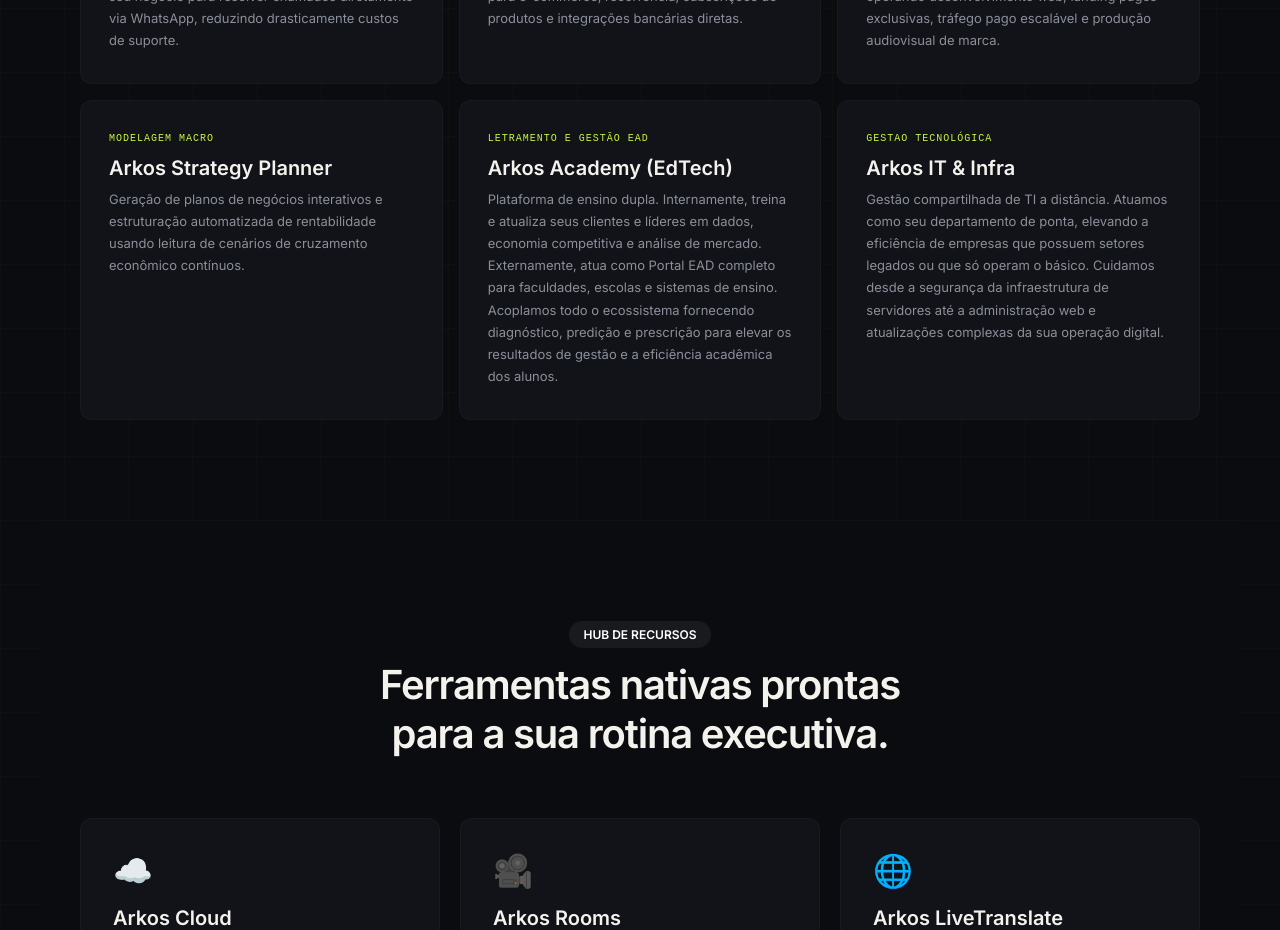
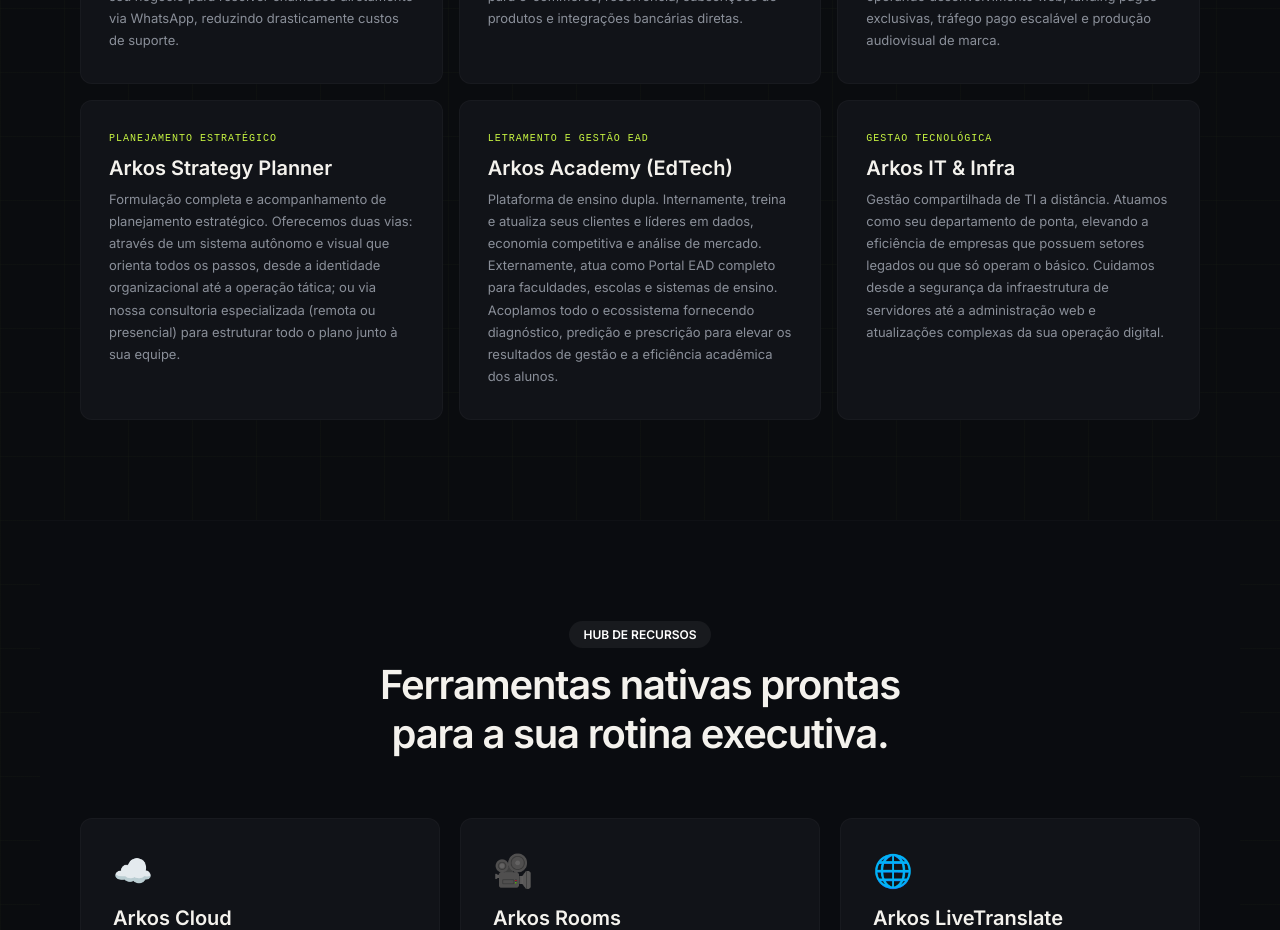
Before and after one commit to Renatoassis86/gestaocontratos, a Next.js app: page / in a window 1280 px wide. Shown: the part 3320-4250 px from the top of the page. Built offline with nearby package versions, Linux system fonts and the light colour scheme.

Commit message:
chore(ui): update Strategy Planner descriptions

```diff
--- a/src/app/page.tsx
+++ b/src/app/page.tsx
@@ -289,9 +289,9 @@
             <p className={styles.moduloDesc}>Squads avançados para empresas parceiras operando desenvolvimento web, landing pages exclusivas, tráfego pago escalável e produção audiovisual de marca.</p>
           </div>
           <div className={styles.moduloCard}>
-            <div className={styles.moduloSub}>MODELAGEM MACRO</div>
+            <div className={styles.moduloSub}>PLANEJAMENTO ESTRATÉGICO</div>
             <h3 className={styles.moduloTitle}>Arkos Strategy Planner</h3>
-            <p className={styles.moduloDesc}>Geração de planos de negócios interativos e estruturação automatizada de rentabilidade usando leitura de cenários de cruzamento econômico contínuos.</p>
+            <p className={styles.moduloDesc}>Formulação completa e acompanhamento de planejamento estratégico. Oferecemos duas vias: através de um sistema autônomo e visual que orienta todos os passos, desde a identidade organizacional até a operação tática; ou via nossa consultoria especializada (remota ou presencial) para estruturar todo o plano junto à sua equipe.</p>
           </div>
           <div className={styles.moduloCard}>
             <div className={styles.moduloSub}>LETRAMENTO E GESTÃO EAD</div>
```
